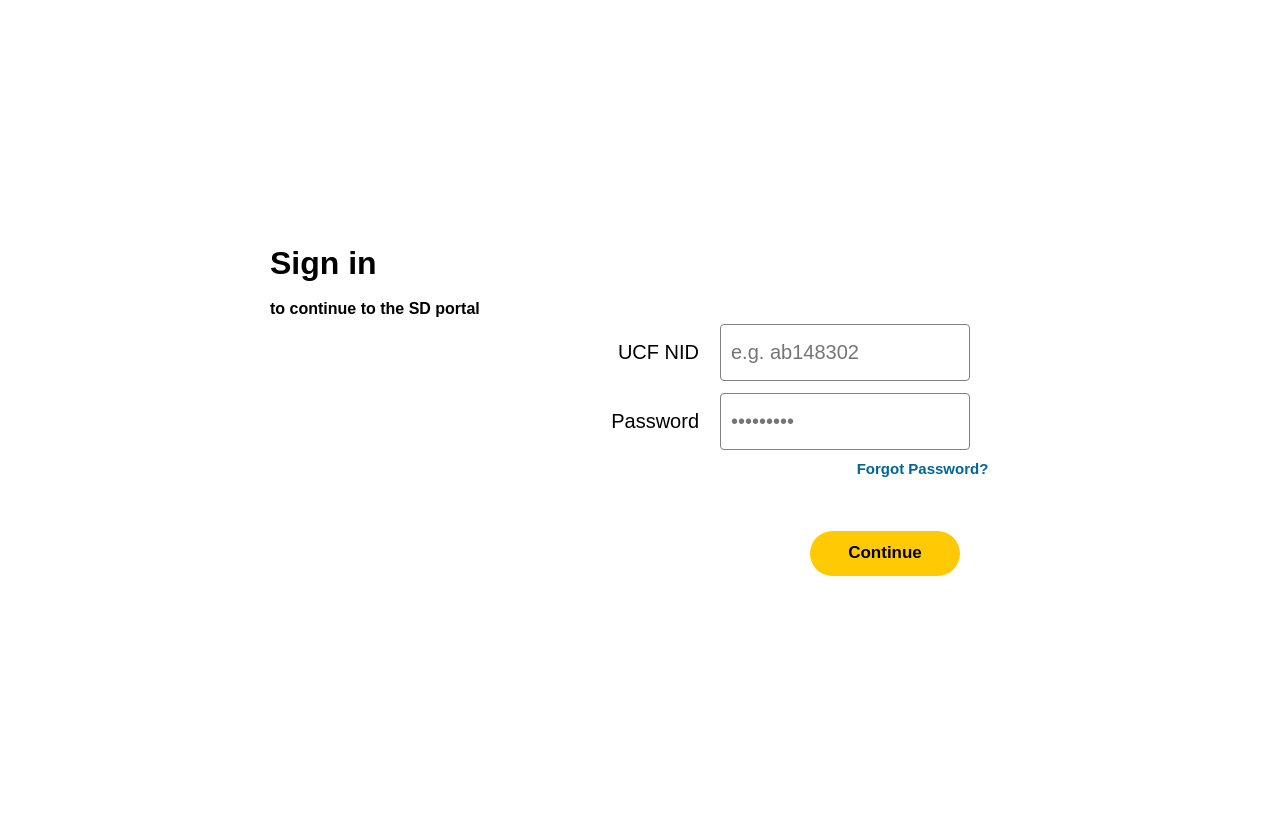
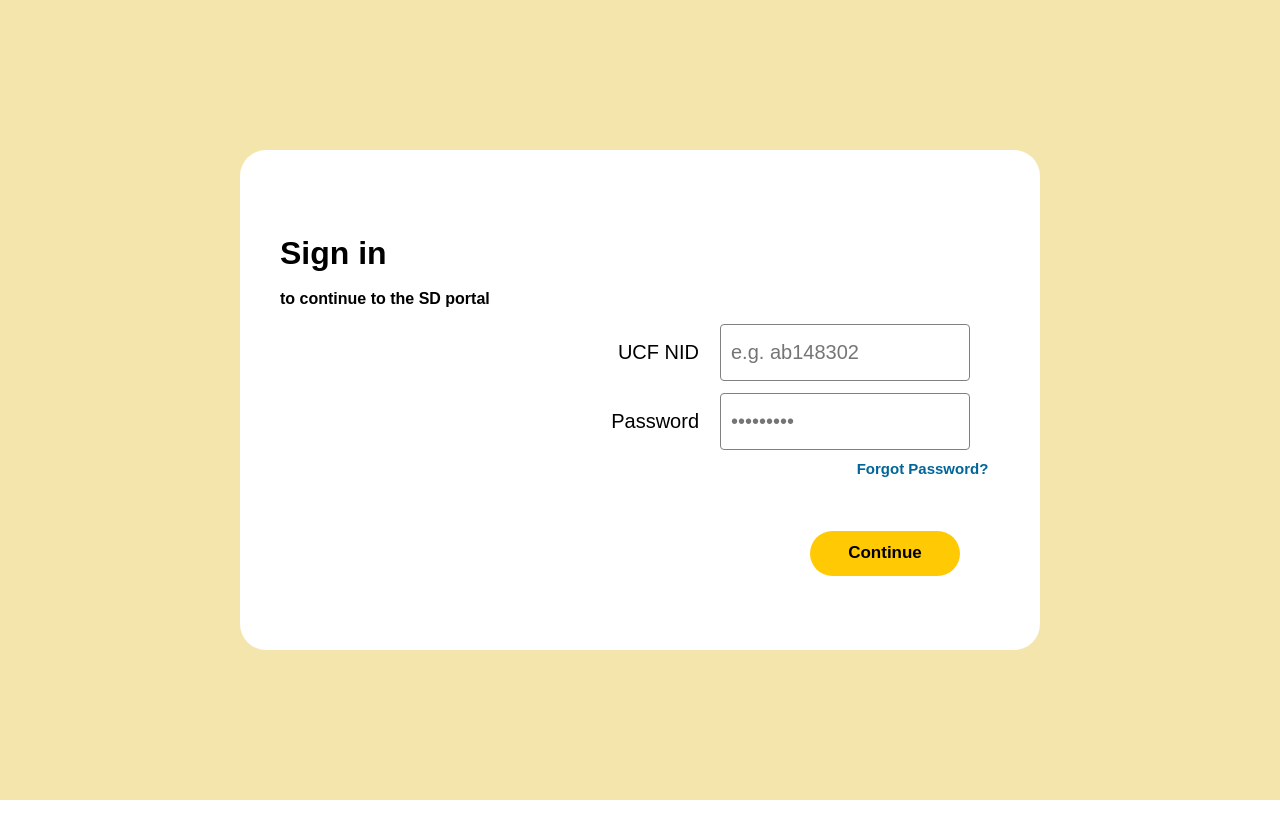
Before and after one commit to sopgeo/Senior-Design-Rising-Server-Project, a React (Create React App) app in the folder frontend/: page /Login in a window 1280 px wide. Built offline with nearby package versions, Linux system fonts and the light colour scheme.

Commit message:
more login page changes

```diff
--- a/frontend/src/components/Login.js
+++ b/frontend/src/components/Login.js
@@ -43,13 +43,15 @@
                     },
                 }
             );
-            console.log("body: " + JSON.stringify({ ucf_id, password }));
+
+            // console.log("body: " + JSON.stringify({ ucf_id, password }));
             if (!response.ok) {
                 console.log("response: " + !response.ok)
                 throw new Error("Login failed");
             }
 
             const data = await response.json();
+            console.log("data: " + data + " " + "data.type: " + data.type)
 
             if (data && data.id) {
                 localStorage.setItem('user', JSON.stringify({
--- a/frontend/src/css/Login.css
+++ b/frontend/src/css/Login.css
@@ -1,6 +1,6 @@
 * {
     margin: 0;
-    /* padding: 0; */
+    padding: 0;
     box-sizing: border-box;
     outline: none;
     font-family: arial, sans-serif;
@@ -10,21 +10,19 @@
 }
 
 .loginpage {
-    /* margin: auto; */
-    /* background-color: #F3E5AB; */
+    background-color: #F3E5AB;
     display: inline-flex;
-    /* flex: 0 0 240px; */
-    /* width: 100%; */
-
-    /* align-items: center;  */
-    /* display: block; */
-    /* background-color: white;  */
+    height: 100vh;
+    width: 100vw;
+    align-items: center;
+    justify-content: center;
 }
 
 .logintext {
     text-align: left;
-    /* margin: 10px; */
+    margin: 10px;
 }
+
 .ucf_idinput, .passwordinput {
     font-size: 20px;
     width: 250px;
@@ -47,7 +45,6 @@
     border-radius: 5px;
     /* flex-direction: column; */
     /* bottom: 0; */
-
 }
 
 .forgotpasswordbutton {
```
Also changed, not shown: 1 other file (tests, documents, lock files or other folders).
